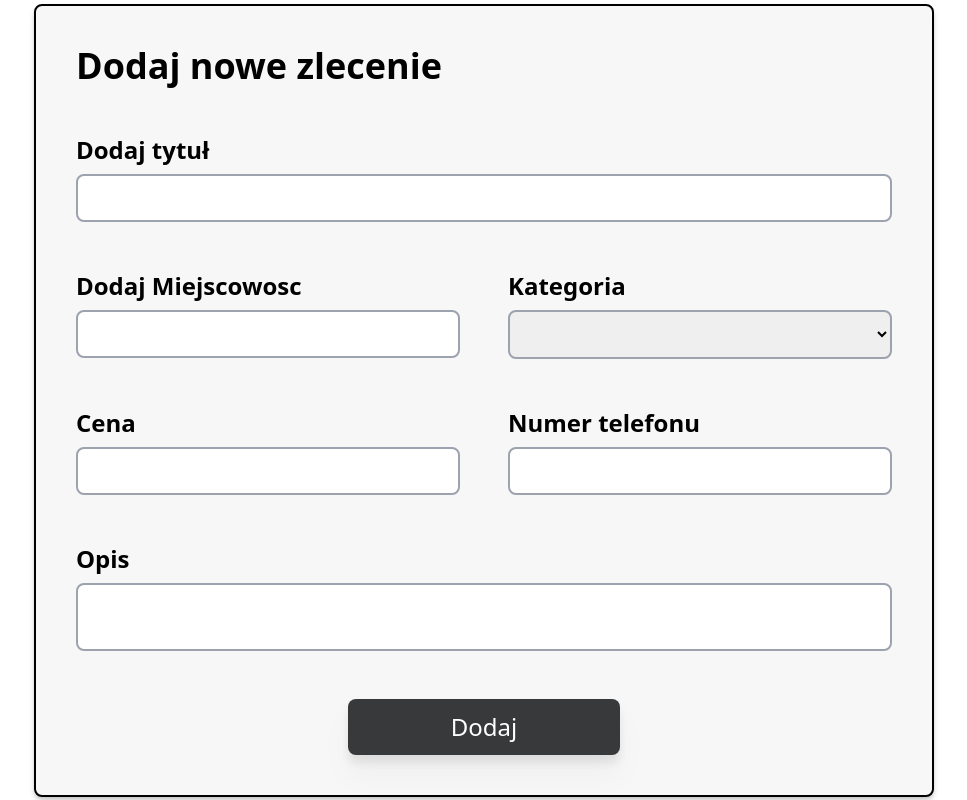
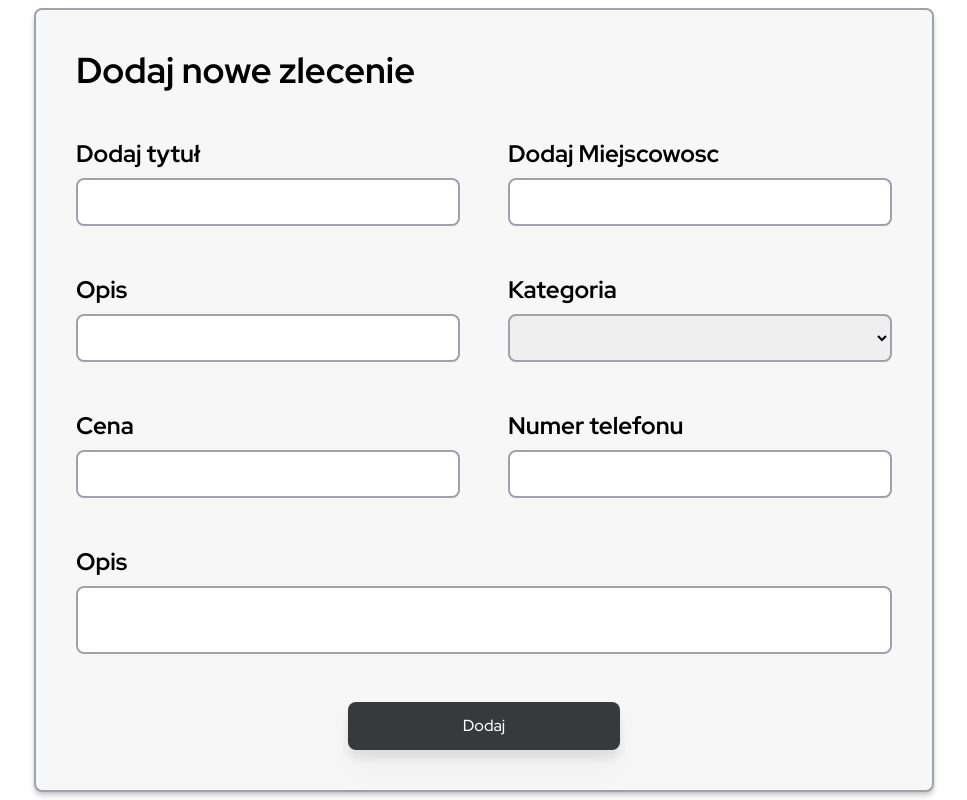
Before and after one commit to Nekxis/Hack-Heroes, a Next.js app in the folder hack_heroes/: page /addOrder in a window 1280 px wide. Shown: the whole page, without its empty margins (156-1123 px from the left). Built offline with nearby package versions, Linux system fonts and the light colour scheme.

Commit message:
lkmlkmlkm

```diff
--- a/hack_heroes/src/components/AddOrder/AddOrder.js
+++ b/hack_heroes/src/components/AddOrder/AddOrder.js
@@ -1,56 +1,24 @@
-import { useRef, useState } from 'react';
-import { useRouter } from 'next/router';
 const AddOrder = () => {
-
-    const [length, setLength] = useState('');
-
-    const router = useRouter();
-
-    const titleRef = useRef();
-    const cityRef = useRef();
-    const categoryRef = useRef();
-    const priceRef = useRef();
-    const phoneNumberRef = useRef();
-    const descriptionRef = useRef();
-
-    const invalidNumbers = ['0' ,'1', '2', '3', '4', '5', '6', '7', '8', '9'];
-
-
-    const handleSubmit = (e) => {
-        e.preventDefault();
-
-
-
-        const enteredValues = {
-            title: titleRef.current.value,
-            city: cityRef.current.value,
-            category: categoryRef.current.value,
-            price: priceRef.current.value,
-            phoneNumber: phoneNumberRef.current.value,
-            description: descriptionRef.current.value,
-        }
-
-
-        // router.replace('/');
-
-    }
-    console.log(typeof length);
-    return (
+    return(
         <div className="h-screen w-9/10 flex flex-col mx-auto justify-center items-center">
             <div className="flex justify-center items-center">
-                <form onSubmit={handleSubmit} className=" border-black border-2 grid lg:grid-cols-2 sm:grid-col-1 drop-shadow-md gap-12 w-full rounded-lg shadow-md bg-white-smoke p-10 ">
+            <form className=" border-gray-400 solid border-2 grid lg:grid-cols-2 sm:grid-col-1 drop-shadow-md gap-12 w-full rounded-lg shadow-md bg-white-smoke p-10 ">
                 <h2 className=" text-left lg:col-span-2 text-4xl font-bold">Dodaj nowe zlecenie</h2>
-                    <div className="flex flex-col lg:col-span-2">
+                <div className="flex flex-col">
                     <label className={'font-bold text-2xl'}>Dodaj tytuł</label>
-                        <input ref={titleRef} required className="w-full  text-xl rounded-lg bg-gray-300 mt-2 outline-none p-2 border-solid border-2  border-gray-400 focus:border-gray-300 " type="text" />
+                    <input className=" w-96 text-xl rounded-lg bg-gray-300 mt-2 outline-none p-2 border-solid border-2  border-gray-400 focus:border-gray-300" type="text"/>
                 </div>
                 <div className="flex flex-col">
                     <label className={'font-bold text-2xl'}>Dodaj Miejscowosc</label>
-                        <input ref={cityRef} onChange={(e) => setLength(e.target.value.length.toString())} pattern={`'[A-Za-z]${length}'`} required className=" text-xl text-black rounded-lg bg-gray-300 mt-2 outline-none p-2 border-solid border-2 border-gray-400 focus:border-gray-300" type="text" />
+                    <input className=" w-96 text-xl rounded-lg bg-gray-300 mt-2 outline-none p-2 border-solid border-2 border-gray-400 focus:border-gray-300" type="text"/>
+                </div>
+                <div className="flex flex-col">
+                    <label className={'font-bold text-2xl'}>Opis</label>
+                    <input className=" w-96 text-xl text-black rounded-lg bg-gray-300 mt-2 outline-none p-2 border-solid border-2 border-gray-400 focus:border-gray-300" type="text"/>
                 </div>
                 <div className="flex flex-col">
                     <label className={'font-bold text-2xl'}>Kategoria</label>
-                        <select ref={categoryRef} required className=" w-96 text-xl rounded-lg bg-gray-300 mt-2 outline-none p-2 border-solid border-2 border-gray-400 focus:border-gray-300">
+                    <select className=" w-96 text-xl rounded-lg bg-gray-300 mt-2 outline-none p-2 border-solid border-2 border-gray-400 focus:border-gray-300">
                         <option value=""></option>
                         <option value="Sprzątanie">Sprzątanie</option>
                         <option value="Elektronika">Elektronika</option>
@@ -64,17 +32,17 @@ const AddOrder = () => {
                 </div>
                 <div className="flex flex-col">
                     <label className={'font-bold text-2xl'}>Cena</label>
-                        <input required ref={priceRef} className=" w-96 text-xl rounded-lg bg-gray-300 mt-2 outline-none p-2 border-solid border-2 border-gray-400 focus:border-gray-300" type="number" />
+                    <input className=" w-96 text-xl rounded-lg bg-gray-300 mt-2 outline-none p-2 border-solid border-2 border-gray-400 focus:border-gray-300" type="number"/>
                 </div>
                 <div className="flex flex-col">
                     <label className={'font-bold text-2xl'}>Numer telefonu</label>
-                        <input required ref={phoneNumberRef} className=" w-96 text-xl rounded-lg bg-gray-300 mt-2 outline-none p-2 border-solid border-2 border-gray-400 focus:border-gray-300" type="tel" pattern='[0-9]{3}-[0-9]{3}-[0-9]{3}' />
+                    <input className=" w-96 text-xl rounded-lg bg-gray-300 mt-2 outline-none p-2 border-solid border-2 border-gray-400 focus:border-gray-300" type="tel" pattern='[0-9]{3}-[0-9]{3}-[0-9]{3}'/>
                 </div>
                 <div className="flex flex-col lg:col-span-2">
                     <label className={'font-bold text-2xl'}>Opis</label>
-                        <textarea required ref={descriptionRef} className=" w-full text-xl text-black rounded-lg bg-gray-300 mt-2 outline-none p-1 border-solid border-2 border-gray-400 focus:border-gray-300 resize-none" type="text" />
+                    <textarea className=" w-full text-xl text-black rounded-lg bg-gray-300 mt-2 outline-none p-1 border-solid border-2 border-gray-400 focus:border-gray-300 resize-none"  type="text"/>
                 </div>
-                    <button className=" lg:col-span-2 w-1/3 drop-shadow-xl m-auto content-center text-2xl text-white py-3 bg-graphite rounded-lg hover:bg-lite-graphite focus:bg-super-lite-graphite">Dodaj</button>
+                <button className=" lg:col-span-2 w-1/3 drop-shadow-xl m-auto content-center text-white py-3 bg-graphite rounded-lg hover:bg-lite-graphite focus:bg-super-lite-graphite">Dodaj</button>
             </form>
             </div>
         </div>
--- a/hack_heroes/src/components/Auth/Login.js
+++ b/hack_heroes/src/components/Auth/Login.js
@@ -4,21 +4,21 @@ const Login = () => {
     return(
         < div className="grid grid-cols-1 sm:grid-cols-1 h-screen w-full">
             <div className="bg-white flex flex-col justify-center">
-                <form className="md:max-w-sm sm:max-w-xs drop-shadow-2xl mx-auto bg-whiteGray border-black border-2 p-20 sm:p-14 px-20 rounded-lg">
+            <form className="md:w-96 sm:w-80 sm:h-128 drop-shadow-2xl mx-auto bg-whiteGray border-gray-400 solid border-2 p-20 sm:p-10 px-20 rounded-lg">
                     <h2 className="text-black font-normal text-center text-4xl">Zaloguj się</h2>
-                    <div className="flex flex-col  text-gray-400 py-6">
+                    <div className="flex flex-col  text-gray-400 py-8">
                         <label className={'font-bold'}>Email</label>
-                        <input className="rounded-lg bg-gray-300 mt-2 outline-none p-2 border-solid border-2  border-gray-400 focus:border-gray-300" type="email"/>
+                        <input className="rounded-lg text-black bg-gray-300 mt-2 outline-none p-2 border-solid border-2  border-gray-400 focus:border-gray-300" type="email"/>
                     </div>
                     <div className="flex flex-col text-gray-400 py-4">
                         <label className={'font-bold'}>Hasło</label>
-                        <input className="rounded-lg bg-gray-300 mt-2 outline-none p-2 border-solid border-2  border-gray-400 focus:border-gray-300" type="text"/>
+                        <input className="rounded-lg text-black bg-gray-300 mt-2 outline-none p-2 border-solid border-2  border-gray-400 focus:border-gray-300" type="text"/>
                     </div>
                     <Link href='/auth/register'>
-                    <h1 className="cursor-pointer text-center hover:drop-shadow-md">Nie mam jeszcze konta</h1>
+                    <h1 className="cursor-pointer text-center mt-5 hover:drop-shadow-md">Nie mam jeszcze konta</h1>
                     </Link>
                     <div className="w-full flex flex-col items-center">
-                      <button className="w-1/2 justify-center drop-shadow-xl m-auto content-center text-white mt-6 py-3 bg-graphite rounded-lg hover:bg-lite-graphite focus:bg-super-lite-graphite">Zaloguj</button>
+                      <button className="w-1/2 justify-center drop-shadow-xl m-auto content-center text-white mt-10 py-3 bg-graphite rounded-lg hover:bg-lite-graphite focus:bg-super-lite-graphite">Zaloguj</button>
                     </div>
                 </form>
             </div>
--- a/hack_heroes/src/components/Auth/Register.js
+++ b/hack_heroes/src/components/Auth/Register.js
@@ -4,7 +4,7 @@ const Register = () => {
   return(
     < div className="grid grid-cols-1 sm:grid-cols-1 h-screen w-full">
       <div className="bg-white flex flex-col justify-center">
-        <form className="md:w-96 sm:w-80 sm:h-160 drop-shadow-2xl mx-auto bg-whiteGray border-black border-2 p-20 sm:p-10 px-20 rounded-lg">
+        <form className="md:w-96 sm:w-80 sm:h-160 drop-shadow-2xl mx-auto bg-whiteGray border-gray-400 solid border-2 p-20 sm:p-10 px-20 rounded-lg">
           <h2 className="text-black font-normal text-center text-4xl">Zarejestruj</h2>
           <div className="flex flex-col text-gray-400 py-4">
             <label className={'font-bold'}>Nazwa użytkownika</label>
--- a/hack_heroes/styles/globals.css
+++ b/hack_heroes/styles/globals.css
@@ -1,3 +1,14 @@
+@import url('https://fonts.googleapis.com/css2?family=Red+Hat+Display:ital,wght@0,500;0,600;0,700;0,800;0,900;1,500;1,600;1,700;1,800;1,900&display=swap');
 @tailwind base;
 @tailwind components;
 @tailwind utilities;
+
+
+
+
+@layer base {
+    html {
+        font-family: 'Red Hat Display', sans-serif;
+
+    }
+  }
```
Lines whose indentation alone changed are shown as unchanged.
